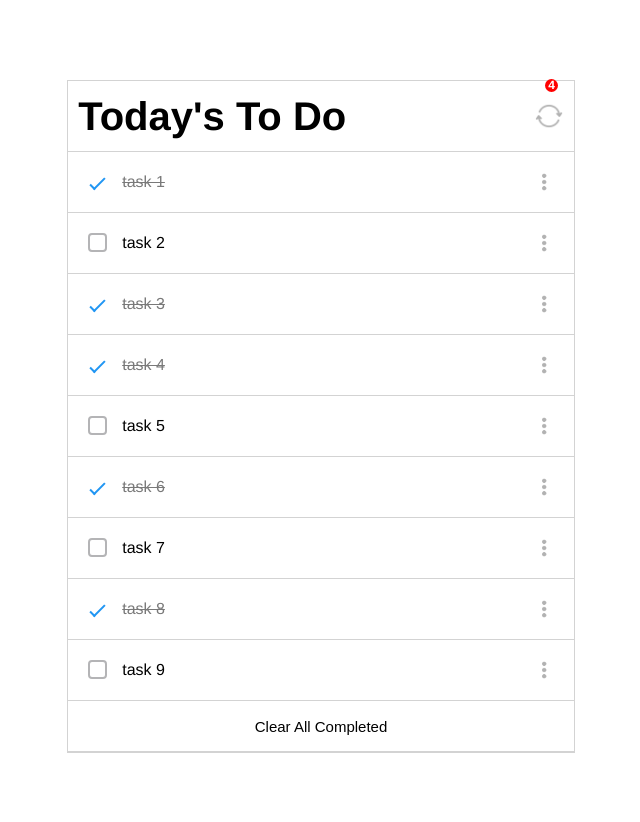
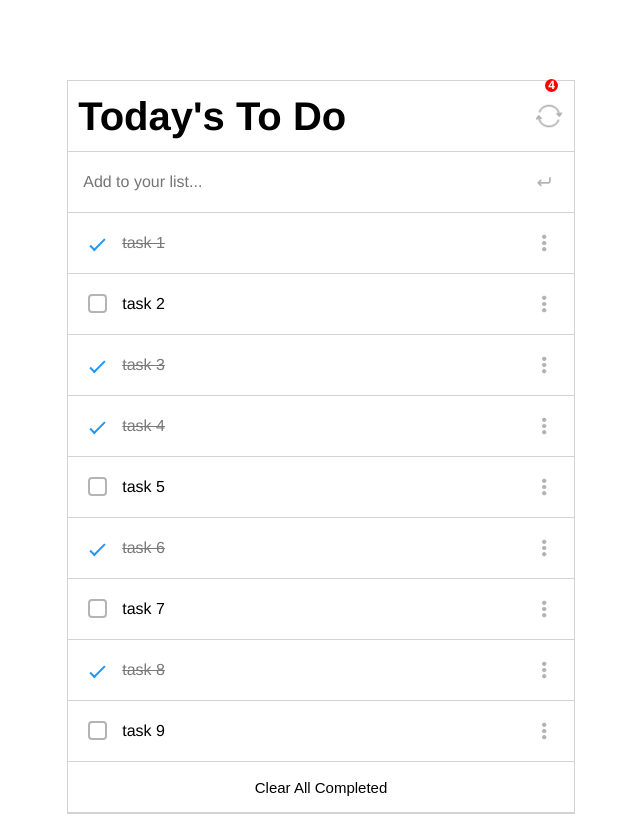
Before and after one commit to aimemalaika/todo-list, a website built with webpack: page src/index.html in a window 1280 px wide. Shown: the whole page, without its empty margins (319-959 px from the left). Before the commit the page ends 800 px from the top, so only its background shows below. Built offline with nearby package versions, Linux system fonts and the light colour scheme.

Commit message:
Fixed linters errors

```diff
--- a/src/assets/css/index.css
+++ b/src/assets/css/index.css
@@ -132,7 +132,8 @@ li input[type='checkbox']:checked ~ .checkmark::after {
 }
 
 .drag-and-drop,
-.remove-line {
+.remove-line,
+.enter-submit {
   width: 20px;
   height: 20px;
   background-size: contain;
@@ -142,6 +143,11 @@ li input[type='checkbox']:checked ~ .checkmark::after {
 .drag-and-drop {
   cursor: move;
   background-image: url(../images/hree-dots-vector.png);
+}
+
+.enter-submit {
+  cursor: pointer;
+  background-image: url(../images/enter.png);
 }
 
 .remove-line {
--- a/src/index.html
+++ b/src/index.html
@@ -13,8 +13,12 @@
   <ul class="dragable-area">
     <li class="title">
       Today's To Do
-      <button class="icon refrecher"></button>
+      <button type="button" class="icon refrecher"></button>
       <span class="number-label">4</span>
+    </li>
+    <li>
+      <input type="text" placeholder="Add to your list..." class="input disabled">
+      <p class="icon enter-submit"></p>
     </li>
   </ul>
 </body>
```
Also changed, not shown: dist/5088703c91de900d47a7.png (added), dist/6009b2c054f4206e2929.png (added), dist/bundle.js, dist/index.html, src/assets/images/enter.png (added).
